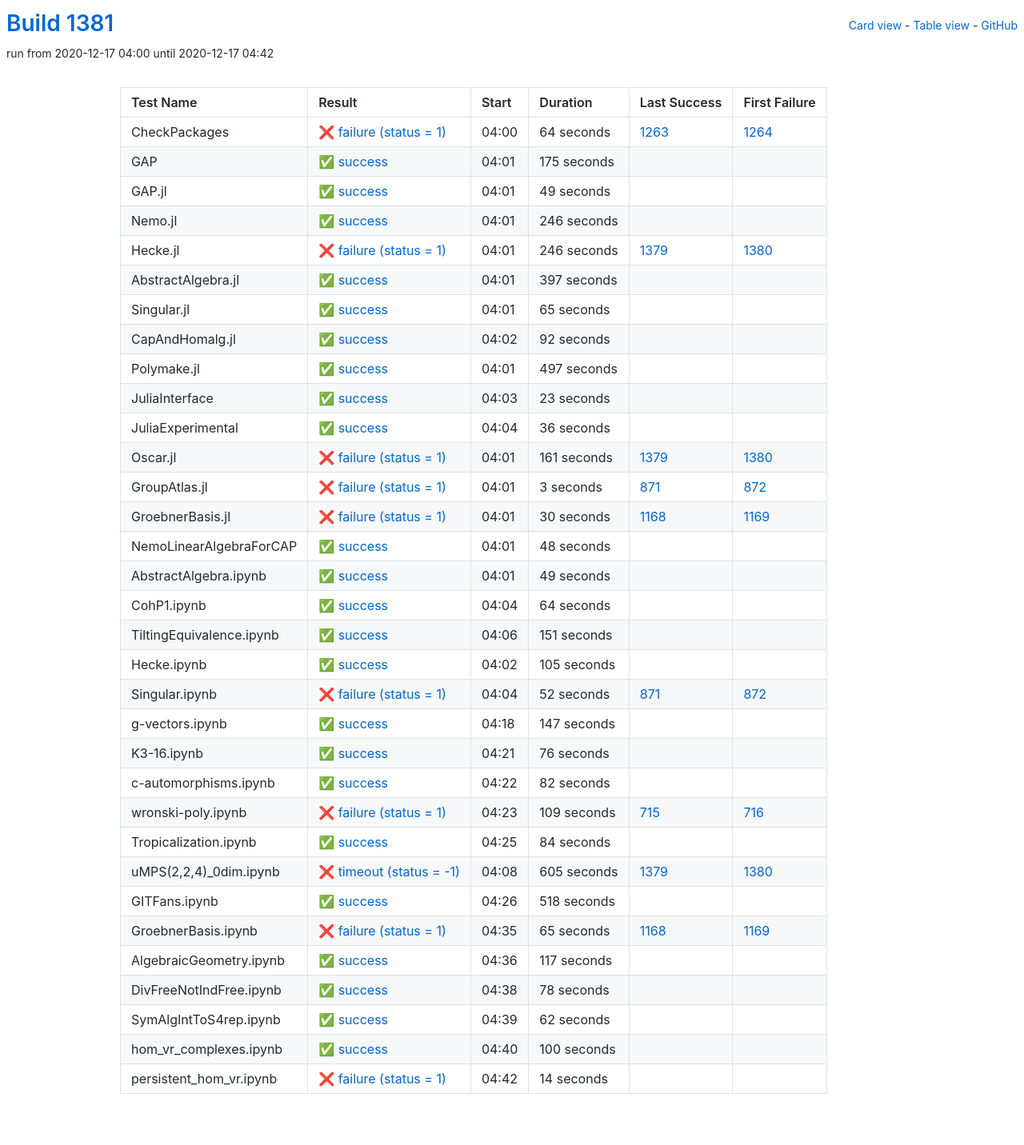
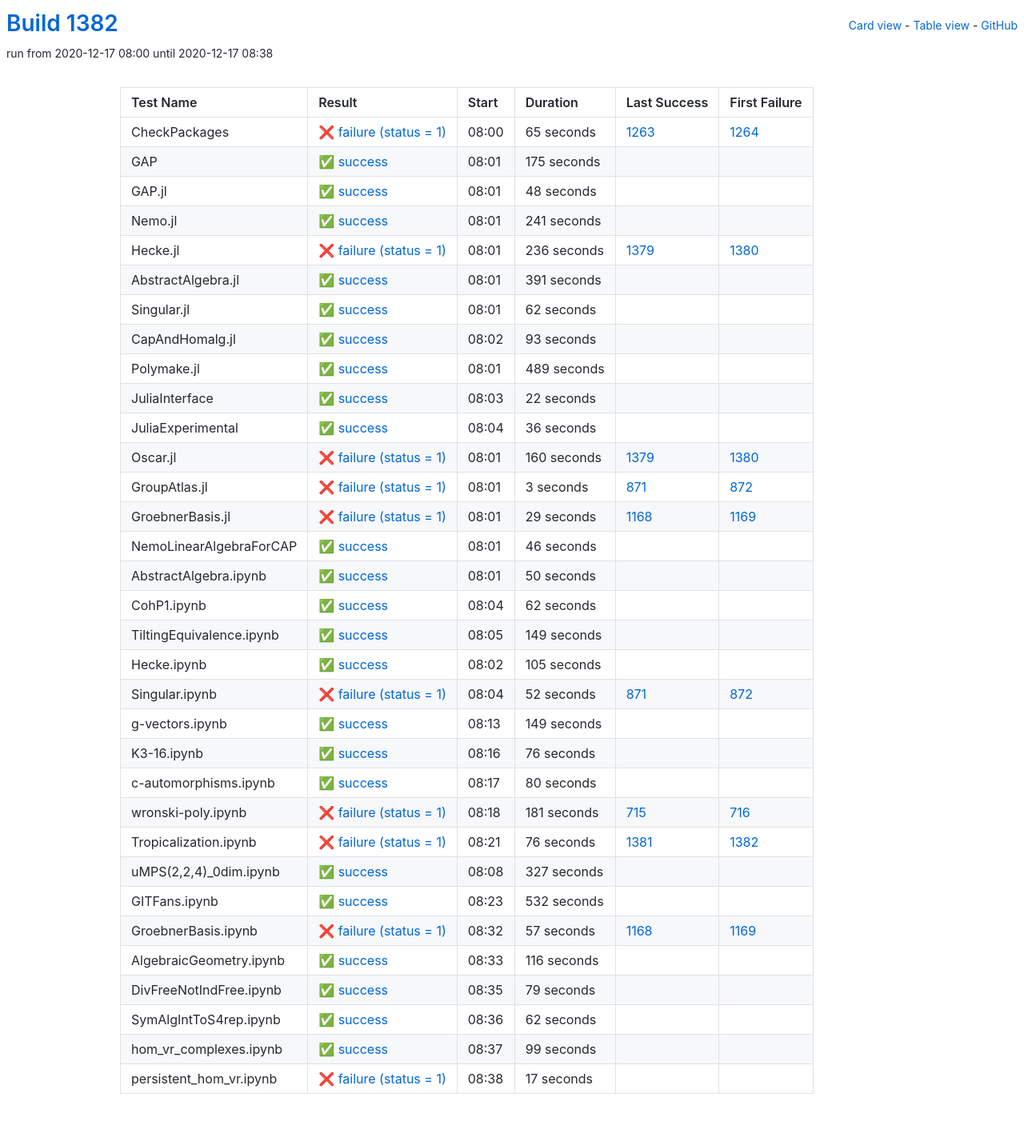
Before and after one commit to oscar-system/oscar-ci-status-stable, a Jekyll site: the page built from table.html, in a window 1280 px wide. Shown: the whole page at 80% size. Built offline with Jekyll 4.4.1, drawn with Linux system fonts in a browser that asks for light colours.

Commit message:
Build #1382

```diff
--- a/_data/ci.yml
+++ b/_data/ci.yml
@@ -1,6 +1,6 @@
 ---
-build: 1381
-build_url: https://oscarci.mathematik.uni-kl.de/job/oscar-stable/1381/
+build: 1382
+build_url: https://oscarci.mathematik.uni-kl.de/job/oscar-stable/1382/
 job: oscar-stable
 organization: oscar-system
 repo: oscar-ci-status-stable
@@ -8,20 +8,20 @@ repourl: https://github.com/oscar-system/oscar-ci-status-stable
 tests:
 - name: CheckPackages
   id: checkpackages
-  log: https://oscarci.mathematik.uni-kl.de/job/oscar-stable/1381/artifact/logs/build-1381/CheckPackages.log
-  start: 2020-12-17 04:00
+  log: https://oscarci.mathematik.uni-kl.de/job/oscar-stable/1382/artifact/logs/build-1382/CheckPackages.log
+  start: 2020-12-17 08:00
   success: false
   exitcode: 1
   status: failure
-  duration: 64
+  duration: 65
   last_success: 1263
   last_success_url: https://oscarci.mathematik.uni-kl.de/job/oscar-stable/1263/
   first_failure: 1264
   first_failure_url: https://oscarci.mathematik.uni-kl.de/job/oscar-stable/1264/
 - name: GAP
   id: gap
-  log: https://oscarci.mathematik.uni-kl.de/job/oscar-stable/1381/artifact/logs/build-1381/GAP.log
-  start: 2020-12-17 04:01
+  log: https://oscarci.mathematik.uni-kl.de/job/oscar-stable/1382/artifact/logs/build-1382/GAP.log
+  start: 2020-12-17 08:01
   success: true
   exitcode: 0
   status: success
@@ -32,104 +32,104 @@ tests:
   first_failure_url:
 - name: GAP.jl
   id: gap-jl
-  log: https://oscarci.mathematik.uni-kl.de/job/oscar-stable/1381/artifact/logs/build-1381/GAP.jl.log
-  start: 2020-12-17 04:01
+  log: https://oscarci.mathematik.uni-kl.de/job/oscar-stable/1382/artifact/logs/build-1382/GAP.jl.log
+  start: 2020-12-17 08:01
   success: true
   exitcode: 0
   status: success
-  duration: 49
+  duration: 48
   last_success: false
   last_success_url:
   first_failure: false
   first_failure_url:
 - name: Nemo.jl
   id: nemo-jl
-  log: https://oscarci.mathematik.uni-kl.de/job/oscar-stable/1381/artifact/logs/build-1381/Nemo.jl.log
-  start: 2020-12-17 04:01
+  log: https://oscarci.mathematik.uni-kl.de/job/oscar-stable/1382/artifact/logs/build-1382/Nemo.jl.log
+  start: 2020-12-17 08:01
   success: true
   exitcode: 0
   status: success
-  duration: 246
+  duration: 241
   last_success: false
   last_success_url:
   first_failure: false
   first_failure_url:
 - name: Hecke.jl
   id: hecke-jl
-  log: https://oscarci.mathematik.uni-kl.de/job/oscar-stable/1381/artifact/logs/build-1381/Hecke.jl.log
-  start: 2020-12-17 04:01
+  log: https://oscarci.mathematik.uni-kl.de/job/oscar-stable/1382/artifact/logs/build-1382/Hecke.jl.log
+  start: 2020-12-17 08:01
   success: false
   exitcode: 1
   status: failure
-  duration: 246
+  duration: 236
   last_success: 1379
   last_success_url: https://oscarci.mathematik.uni-kl.de/job/oscar-stable/1379/
   first_failure: 1380
   first_failure_url: https://oscarci.mathematik.uni-kl.de/job/oscar-stable/1380/
 - name: AbstractAlgebra.jl
   id: abstractalgebra-jl
-  log: https://oscarci.mathematik.uni-kl.de/job/oscar-stable/1381/artifact/logs/build-1381/AbstractAlgebra.jl.log
-  start: 2020-12-17 04:01
+  log: https://oscarci.mathematik.uni-kl.de/job/oscar-stable/1382/artifact/logs/build-1382/AbstractAlgebra.jl.log
+  start: 2020-12-17 08:01
   success: true
   exitcode: 0
   status: success
-  duration: 397
+  duration: 391
   last_success: false
   last_success_url:
   first_failure: false
   first_failure_url:
 - name: Singular.jl
   id: singular-jl
-  log: https://oscarci.mathematik.uni-kl.de/job/oscar-stable/1381/artifact/logs/build-1381/Singular.jl.log
-  start: 2020-12-17 04:01
+  log: https://oscarci.mathematik.uni-kl.de/job/oscar-stable/1382/artifact/logs/build-1382/Singular.jl.log
+  start: 2020-12-17 08:01
   success: true
   exitcode: 0
   status: success
-  duration: 65
+  duration: 62
   last_success: false
   last_success_url:
   first_failure: false
   first_failure_url:
 - name: CapAndHomalg.jl
   id: capandhomalg-jl
-  log: https://oscarci.mathematik.uni-kl.de/job/oscar-stable/1381/artifact/logs/build-1381/CapAndHomalg.jl.log
-  start: 2020-12-17 04:02
+  log: https://oscarci.mathematik.uni-kl.de/job/oscar-stable/1382/artifact/logs/build-1382/CapAndHomalg.jl.log
+  start: 2020-12-17 08:02
   success: true
   exitcode: 0
   status: success
-  duration: 92
+  duration: 93
   last_success: false
   last_success_url:
   first_failure: false
   first_failure_url:
 - name: Polymake.jl
   id: polymake-jl
-  log: https://oscarci.mathematik.uni-kl.de/job/oscar-stable/1381/artifact/logs/build-1381/Polymake.jl.log
-  start: 2020-12-17 04:01
+  log: https://oscarci.mathematik.uni-kl.de/job/oscar-stable/1382/artifact/logs/build-1382/Polymake.jl.log
+  start: 2020-12-17 08:01
   success: true
   exitcode: 0
   status: success
-  duration: 497
+  duration: 489
   last_success: false
   last_success_url:
   first_failure: false
   first_failure_url:
 - name: JuliaInterface
   id: juliainterface
-  log: https://oscarci.mathematik.uni-kl.de/job/oscar-stable/1381/artifact/logs/build-1381/JuliaInterface.log
-  start: 2020-12-17 04:03
+  log: https://oscarci.mathematik.uni-kl.de/job/oscar-stable/1382/artifact/logs/build-1382/JuliaInterface.log
+  start: 2020-12-17 08:03
   success: true
   exitcode: 0
   status: success
-  duration: 23
+  duration: 22
   last_success: false
   last_success_url:
   first_failure: false
   first_failure_url:
 - name: JuliaExperimental
   id: juliaexperimental
-  log: https://oscarci.mathematik.uni-kl.de/job/oscar-stable/1381/artifact/logs/build-1381/JuliaExperimental.log
-  start: 2020-12-17 04:04
+  log: https://oscarci.mathematik.uni-kl.de/job/oscar-stable/1382/artifact/logs/build-1382/JuliaExperimental.log
+  start: 2020-12-17 08:04
   success: true
   exitcode: 0
   status: success
@@ -140,20 +140,20 @@ tests:
   first_failure_url:
 - name: Oscar.jl
   id: oscar-jl
-  log: https://oscarci.mathematik.uni-kl.de/job/oscar-stable/1381/artifact/logs/build-1381/Oscar.jl.log
-  start: 2020-12-17 04:01
+  log: https://oscarci.mathematik.uni-kl.de/job/oscar-stable/1382/artifact/logs/build-1382/Oscar.jl.log
+  start: 2020-12-17 08:01
   success: false
   exitcode: 1
   status: failure
-  duration: 161
+  duration: 160
   last_success: 1379
   last_success_url: https://oscarci.mathematik.uni-kl.de/job/oscar-stable/1379/
   first_failure: 1380
   first_failure_url: https://oscarci.mathematik.uni-kl.de/job/oscar-stable/1380/
 - name: GroupAtlas.jl
   id: groupatlas-jl
-  log: https://oscarci.mathematik.uni-kl.de/job/oscar-stable/1381/artifact/logs/build-1381/GroupAtlas.jl.log
-  start: 2020-12-17 04:01
+  log: https://oscarci.mathematik.uni-kl.de/job/oscar-stable/1382/artifact/logs/build-1382/GroupAtlas.jl.log
+  start: 2020-12-17 08:01
   success: false
   exitcode: 1
   status: failure
@@ -164,68 +164,68 @@ tests:
   first_failure_url: https://oscarci.mathematik.uni-kl.de/job/oscar-stable/872/
 - name: GroebnerBasis.jl
   id: groebnerbasis-jl
-  log: https://oscarci.mathematik.uni-kl.de/job/oscar-stable/1381/artifact/logs/build-1381/GroebnerBasis.jl.log
-  start: 2020-12-17 04:01
+  log: https://oscarci.mathematik.uni-kl.de/job/oscar-stable/1382/artifact/logs/build-1382/GroebnerBasis.jl.log
+  start: 2020-12-17 08:01
   success: false
   exitcode: 1
   status: failure
-  duration: 30
+  duration: 29
   last_success: 1168
   last_success_url: https://oscarci.mathematik.uni-kl.de/job/oscar-stable/1168/
   first_failure: 1169
   first_failure_url: https://oscarci.mathematik.uni-kl.de/job/oscar-stable/1169/
 - name: NemoLinearAlgebraForCAP
   id: nemolinearalgebraforcap
-  log: https://oscarci.mathematik.uni-kl.de/job/oscar-stable/1381/artifact/logs/build-1381/NemoLinearAlgebraForCAP.log
-  start: 2020-12-17 04:01
+  log: https://oscarci.mathematik.uni-kl.de/job/oscar-stable/1382/artifact/logs/build-1382/NemoLinearAlgebraForCAP.log
+  start: 2020-12-17 08:01
   success: true
   exitcode: 0
   status: success
-  duration: 48
+  duration: 46
   last_success: false
   last_success_url:
   first_failure: false
   first_failure_url:
 - name: AbstractAlgebra.ipynb
   id: abstractalgebra-ipynb
-  log: https://oscarci.mathematik.uni-kl.de/job/oscar-stable/1381/artifact/logs/build-1381/AbstractAlgebra.ipynb.log
-  start: 2020-12-17 04:01
+  log: https://oscarci.mathematik.uni-kl.de/job/oscar-stable/1382/artifact/logs/build-1382/AbstractAlgebra.ipynb.log
+  start: 2020-12-17 08:01
   success: true
   exitcode: 0
   status: success
-  duration: 49
+  duration: 50
   last_success: false
   last_success_url:
   first_failure: false
   first_failure_url:
 - name: CohP1.ipynb
   id: cohp1-ipynb
-  log: https://oscarci.mathematik.uni-kl.de/job/oscar-stable/1381/artifact/logs/build-1381/CohP1.ipynb.log
-  start: 2020-12-17 04:04
+  log: https://oscarci.mathematik.uni-kl.de/job/oscar-stable/1382/artifact/logs/build-1382/CohP1.ipynb.log
+  start: 2020-12-17 08:04
   success: true
   exitcode: 0
   status: success
-  duration: 64
+  duration: 62
   last_success: false
   last_success_url:
   first_failure: false
   first_failure_url:
 - name: TiltingEquivalence.ipynb
   id: tiltingequivalence-ipynb
-  log: https://oscarci.mathematik.uni-kl.de/job/oscar-stable/1381/artifact/logs/build-1381/TiltingEquivalence.ipynb.log
-  start: 2020-12-17 04:06
+  log: https://oscarci.mathematik.uni-kl.de/job/oscar-stable/1382/artifact/logs/build-1382/TiltingEquivalence.ipynb.log
+  start: 2020-12-17 08:05
   success: true
   exitcode: 0
   status: success
-  duration: 151
+  duration: 149
   last_success: false
   last_success_url:
   first_failure: false
   first_failure_url:
 - name: Hecke.ipynb
   id: hecke-ipynb
-  log: https://oscarci.mathematik.uni-kl.de/job/oscar-stable/1381/artifact/logs/build-1381/Hecke.ipynb.log
-  start: 2020-12-17 04:02
+  log: https://oscarci.mathematik.uni-kl.de/job/oscar-stable/1382/artifact/logs/build-1382/Hecke.ipynb.log
+  start: 2020-12-17 08:02
   success: true
   exitcode: 0
   status: success
@@ -236,8 +236,8 @@ tests:
   first_failure_url:
 - name: Singular.ipynb
   id: singular-ipynb
-  log: https://oscarci.mathematik.uni-kl.de/job/oscar-stable/1381/artifact/logs/build-1381/Singular.ipynb.log
-  start: 2020-12-17 04:04
+  log: https://oscarci.mathematik.uni-kl.de/job/oscar-stable/1382/artifact/logs/build-1382/Singular.ipynb.log
+  start: 2020-12-17 08:04
   success: false
   exitcode: 1
   status: failure
@@ -248,20 +248,20 @@ tests:
   first_failure_url: https://oscarci.mathematik.uni-kl.de/job/oscar-stable/872/
 - name: g-vectors.ipynb
   id: g-vectors-ipynb
-  log: https://oscarci.mathematik.uni-kl.de/job/oscar-stable/1381/artifact/logs/build-1381/g-vectors.ipynb.log
-  start: 2020-12-17 04:18
+  log: https://oscarci.mathematik.uni-kl.de/job/oscar-stable/1382/artifact/logs/build-1382/g-vectors.ipynb.log
+  start: 2020-12-17 08:13
   success: true
   exitcode: 0
   status: success
-  duration: 147
+  duration: 149
   last_success: false
   last_success_url:
   first_failure: false
   first_failure_url:
 - name: K3-16.ipynb
   id: k3-16-ipynb
-  log: https://oscarci.mathematik.uni-kl.de/job/oscar-stable/1381/artifact/logs/build-1381/K3-16.ipynb.log
-  start: 2020-12-17 04:21
+  log: https://oscarci.mathematik.uni-kl.de/job/oscar-stable/1382/artifact/logs/build-1382/K3-16.ipynb.log
+  start: 2020-12-17 08:16
   success: true
   exitcode: 0
   status: success
@@ -272,104 +272,104 @@ tests:
   first_failure_url:
 - name: c-automorphisms.ipynb
   id: c-automorphisms-ipynb
-  log: https://oscarci.mathematik.uni-kl.de/job/oscar-stable/1381/artifact/logs/build-1381/c-automorphisms.ipynb.log
-  start: 2020-12-17 04:22
+  log: https://oscarci.mathematik.uni-kl.de/job/oscar-stable/1382/artifact/logs/build-1382/c-automorphisms.ipynb.log
+  start: 2020-12-17 08:17
   success: true
   exitcode: 0
   status: success
-  duration: 82
+  duration: 80
   last_success: false
   last_success_url:
   first_failure: false
   first_failure_url:
 - name: wronski-poly.ipynb
   id: wronski-poly-ipynb
-  log: https://oscarci.mathematik.uni-kl.de/job/oscar-stable/1381/artifact/logs/build-1381/wronski-poly.ipynb.log
-  start: 2020-12-17 04:23
+  log: https://oscarci.mathematik.uni-kl.de/job/oscar-stable/1382/artifact/logs/build-1382/wronski-poly.ipynb.log
+  start: 2020-12-17 08:18
   success: false
   exitcode: 1
   status: failure
-  duration: 109
+  duration: 181
   last_success: 715
   last_success_url: https://oscarci.mathematik.uni-kl.de/job/oscar-stable/715/
   first_failure: 716
   first_failure_url: https://oscarci.mathematik.uni-kl.de/job/oscar-stable/716/
 - name: Tropicalization.ipynb
   id: tropicalization-ipynb
-  log: https://oscarci.mathematik.uni-kl.de/job/oscar-stable/1381/artifact/logs/build-1381/Tropicalization.ipynb.log
-  start: 2020-12-17 04:25
+  log: https://oscarci.mathematik.uni-kl.de/job/oscar-stable/1382/artifact/logs/build-1382/Tropicalization.ipynb.log
+  start: 2020-12-17 08:21
+  success: false
+  exitcode: 1
+  status: failure
+  duration: 76
+  last_success: 1381
+  last_success_url: https://oscarci.mathematik.uni-kl.de/job/oscar-stable/1381/
+  first_failure: 1382
+  first_failure_url: https://oscarci.mathematik.uni-kl.de/job/oscar-stable/1382/
+- name: uMPS(2,2,4)_0dim.ipynb
+  id: umps-2-2-4-0dim-ipynb
+  log: https://oscarci.mathematik.uni-kl.de/job/oscar-stable/1382/artifact/logs/build-1382/uMPS-2-2-4-_0dim.ipynb.log
+  start: 2020-12-17 08:08
   success: true
   exitcode: 0
   status: success
-  duration: 84
+  duration: 327
   last_success: false
   last_success_url:
   first_failure: false
   first_failure_url:
-- name: uMPS(2,2,4)_0dim.ipynb
-  id: umps-2-2-4-0dim-ipynb
-  log: https://oscarci.mathematik.uni-kl.de/job/oscar-stable/1381/artifact/logs/build-1381/uMPS-2-2-4-_0dim.ipynb.log
-  start: 2020-12-17 04:08
-  success: false
-  exitcode: -1
-  status: timeout
-  duration: 605
-  last_success: 1379
-  last_success_url: https://oscarci.mathematik.uni-kl.de/job/oscar-stable/1379/
-  first_failure: 1380
-  first_failure_url: https://oscarci.mathematik.uni-kl.de/job/oscar-stable/1380/
 - name: GITFans.ipynb
   id: gitfans-ipynb
-  log: https://oscarci.mathematik.uni-kl.de/job/oscar-stable/1381/artifact/logs/build-1381/GITFans.ipynb.log
-  start: 2020-12-17 04:26
+  log: https://oscarci.mathematik.uni-kl.de/job/oscar-stable/1382/artifact/logs/build-1382/GITFans.ipynb.log
+  start: 2020-12-17 08:23
   success: true
   exitcode: 0
   status: success
-  duration: 518
+  duration: 532
   last_success: false
   last_success_url:
   first_failure: false
   first_failure_url:
 - name: GroebnerBasis.ipynb
   id: groebnerbasis-ipynb
-  log: https://oscarci.mathematik.uni-kl.de/job/oscar-stable/1381/artifact/logs/build-1381/GroebnerBasis.ipynb.log
-  start: 2020-12-17 04:35
+  log: https://oscarci.mathematik.uni-kl.de/job/oscar-stable/1382/artifact/logs/build-1382/GroebnerBasis.ipynb.log
+  start: 2020-12-17 08:32
   success: false
   exitcode: 1
   status: failure
-  duration: 65
+  duration: 57
   last_success: 1168
   last_success_url: https://oscarci.mathematik.uni-kl.de/job/oscar-stable/1168/
   first_failure: 1169
   first_failure_url: https://oscarci.mathematik.uni-kl.de/job/oscar-stable/1169/
 - name: AlgebraicGeometry.ipynb
   id: algebraicgeometry-ipynb
-  log: https://oscarci.mathematik.uni-kl.de/job/oscar-stable/1381/artifact/logs/build-1381/AlgebraicGeometry.ipynb.log
-  start: 2020-12-17 04:36
+  log: https://oscarci.mathematik.uni-kl.de/job/oscar-stable/1382/artifact/logs/build-1382/AlgebraicGeometry.ipynb.log
+  start: 2020-12-17 08:33
   success: true
   exitcode: 0
   status: success
-  duration: 117
+  duration: 116
   last_success: false
   last_success_url:
   first_failure: false
   first_failure_url:
 - name: DivFreeNotIndFree.ipynb
   id: divfreenotindfree-ipynb
-  log: https://oscarci.mathematik.uni-kl.de/job/oscar-stable/1381/artifact/logs/build-1381/DivFreeNotIndFree.ipynb.log
-  start: 2020-12-17 04:38
+  log: https://oscarci.mathematik.uni-kl.de/job/oscar-stable/1382/artifact/logs/build-1382/DivFreeNotIndFree.ipynb.log
+  start: 2020-12-17 08:35
   success: true
   exitcode: 0
   status: success
-  duration: 78
+  duration: 79
   last_success: false
   last_success_url:
   first_failure: false
   first_failure_url:
 - name: SymAlgIntToS4rep.ipynb
   id: symalginttos4rep-ipynb
-  log: https://oscarci.mathematik.uni-kl.de/job/oscar-stable/1381/artifact/logs/build-1381/SymAlgIntToS4rep.ipynb.log
-  start: 2020-12-17 04:39
+  log: https://oscarci.mathematik.uni-kl.de/job/oscar-stable/1382/artifact/logs/build-1382/SymAlgIntToS4rep.ipynb.log
+  start: 2020-12-17 08:36
   success: true
   exitcode: 0
   status: success
@@ -380,24 +380,24 @@ tests:
   first_failure_url:
 - name: hom_vr_complexes.ipynb
   id: hom-vr-complexes-ipynb
-  log: https://oscarci.mathematik.uni-kl.de/job/oscar-stable/1381/artifact/logs/build-1381/hom_vr_complexes.ipynb.log
-  start: 2020-12-17 04:40
+  log: https://oscarci.mathematik.uni-kl.de/job/oscar-stable/1382/artifact/logs/build-1382/hom_vr_complexes.ipynb.log
+  start: 2020-12-17 08:37
   success: true
   exitcode: 0
   status: success
-  duration: 100
+  duration: 99
   last_success: false
   last_success_url:
   first_failure: false
   first_failure_url:
 - name: persistent_hom_vr.ipynb
   id: persistent-hom-vr-ipynb
-  log: https://oscarci.mathematik.uni-kl.de/job/oscar-stable/1381/artifact/logs/build-1381/persistent_hom_vr.ipynb.log
-  start: 2020-12-17 04:42
+  log: https://oscarci.mathematik.uni-kl.de/job/oscar-stable/1382/artifact/logs/build-1382/persistent_hom_vr.ipynb.log
+  start: 2020-12-17 08:38
   success: false
   exitcode: 1
   status: failure
-  duration: 14
+  duration: 17
   last_success: false
   last_success_url:
   first_failure: false
```
Also changed, not shown: README.md.
